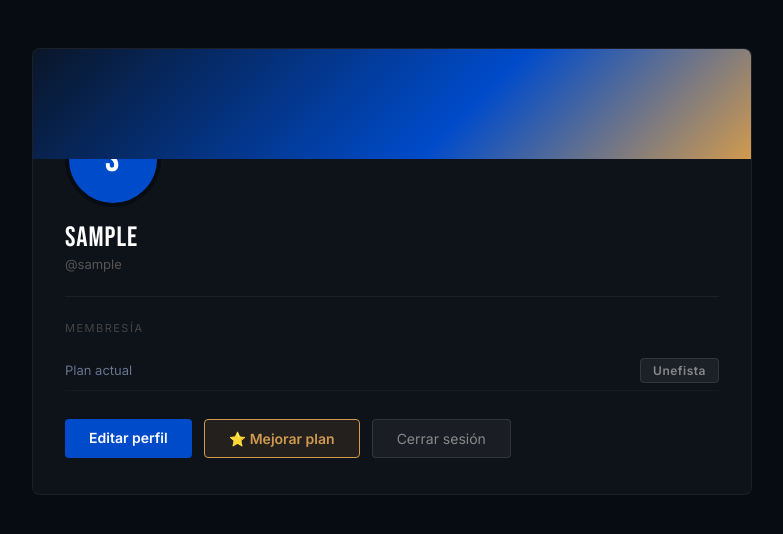
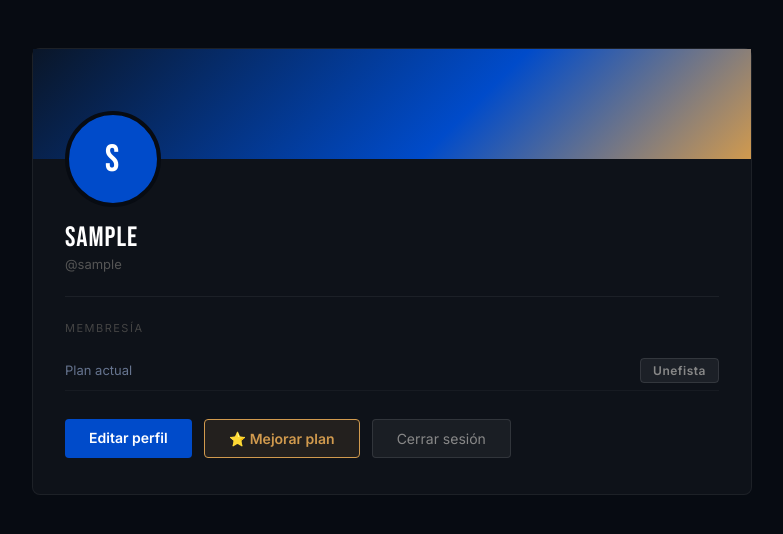
Before and after one commit to carlosalsa-py/uneflix2, a Django app: page /users/perfil/ in a window 1280 px wide. Shown: the part 84-618 px from the top of the page, without its empty margins (248-1031 px from the left). Run offline with Django 5.2, Linux system fonts and the light colour scheme; the visitor is signed in with stand-in values (Sample User, id 1); parts of the project's set-up code (start-up, migrations or seed data) failed here and were passed over.

Commit message:
arreglado bug foto de perfil

```diff
--- a/users/templates/users/perfil.html
+++ b/users/templates/users/perfil.html
@@ -78,7 +78,6 @@
             background: rgba(255,255,255,0.03);
             border-radius: 8px;
             border: 1px solid rgba(255,255,255,0.06);
-            overflow: hidden;
         }
 
         /* Banner */
@@ -97,6 +96,8 @@
         .avatar-wrap {
             margin-top: -48px;
             margin-bottom: 14px;
+            position: relative;
+            z-index: 1;
         }
 
         .avatar-img, .avatar-placeholder {
```
